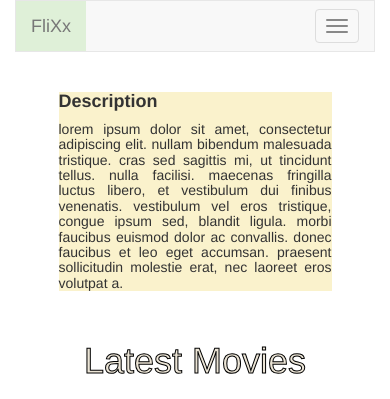
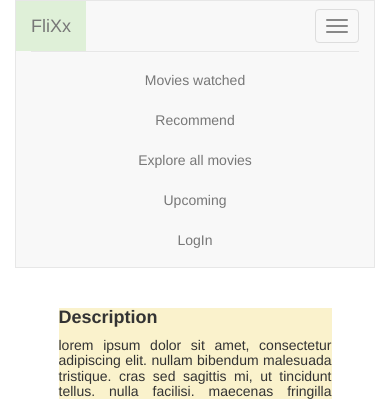
Before and after one commit to hairav/Django_project, a Django app: page /FliXx/ in a window 390 px wide, after a click that opens the changed part. Shown: the top 399 px of the page. Run offline with Django 3.2, Linux system fonts and the light colour scheme; data comes from the database, SQL or seed files in the repository; both versions use the stored data as it was after the commit; some libraries are stand-ins or nearby versions.

Commit message:
dynamic acitve classes for nav-bar

```diff
--- a/flixx/templates/flixx/base.html
+++ b/flixx/templates/flixx/base.html
@@ -6,6 +6,7 @@
     <link rel="shortcut icon" href="{% static 'flixx/images/f-red-logo-png-8.png' %}" />
 
     <link rel="stylesheet" href="{% static 'flixx/css/bootstrap.min.css' %}">
+
     <title>{% block title %}{% endblock %}</title>
     <style>
         h1 ,h2 {
@@ -13,36 +14,28 @@
    -webkit-text-stroke: 1px black;
 }
     </style>
+
+
 </head>
-
 <body {% load staticfiles %} style="background:url({% static 'flixx/images/blur-photos-26354-27045-hd-wallpapers.jpg' %}) no-repeat fixed 100% 100%">
   <div class="container-fluid">
-     <div class="navbar navbar-default float-right">
-         <div class="navbar-header float-left">
+     <div class="navbar navbar-default">
+         <div class="navbar-header">
     </div>
     <div class="container">
         <div class="navbar-header">
             <button class="navbar-toggle" type="button" data-toggle="collapse" data-target="#navbar-main">
                 <span class="icon-bar"></span>
                 <span class="icon-bar"></span>
-                <span class="icon-bar"></span>
+                <span style="float: right" class="icon-bar"></span>
             </button>
             <a class="navbar-brand bg-success" href="/FliXx/">FliXx</a>
         </div>
         <center>
-            <div class="navbar-collapse navbar-left collapse" id="navbar-main">
+            <div class="navbar-collapse collapse" id="navbar-main">
                 <ul class="nav navbar-nav">
-                    <li class="active"><a href="/FliXx/watched-movies">Movies watched</a>
-                    </li>
-
-                    <li><a href="/FliXx/recommend">Recommend</a>
-                    </li>
-                    <li><a href="/FliXx/Xplore">Explore all movies</a>
-                    </li>
-                    <li><a href="#">Upcoming</a>
-                    </li>
-                    <li class="float-right"><a href="/FliXx/login">{{ s }}</a>
-                    </li>
+                    {% block navigation %}
+                    {% endblock %}
                 </ul>
 
             </div>
@@ -56,12 +49,22 @@
 
   <div>
 <div class="row">
-<hr style="color:#23527c">
-<ol class="panel-footer">
-    <li><a href=""><h6 class="panel-footer">About FliXx</h6></a> </li>
-    <li><a href="/FliXx/aboutus"><h6 class="panel-footer">About Us</h6></a></li>
+{#<hr style="color:#23527c">#}
+<ol class="footer">
+    <li><a href=""><h5 class="panel-footer"><center>About FliXx</center></h5></a> </li>
+    <li><a href="/FliXx/aboutus"><h5 class="panel-footer"><center>About Us</center></h5></a></li>
 </ol>
 
 </div></div>
+<script src="https://code.jquery.com/jquery-3.2.1.slim.min.js" integrity="sha384-KJ3o2DKtIkvYIK3UENzmM7KCkRr/rE9/Qpg6aAZGJwFDMVNA/GpGFF93hXpG5KkN" crossorigin="anonymous"></script>
+<script src="https://cdnjs.cloudflare.com/ajax/libs/popper.js/1.12.3/umd/popper.min.js" integrity="sha384-vFJXuSJphROIrBnz7yo7oB41mKfc8JzQZiCq4NCceLEaO4IHwicKwpJf9c9IpFgh" crossorigin="anonymous"></script>
+<script src="https://maxcdn.bootstrapcdn.com/bootstrap/4.0.0-beta.2/js/bootstrap.min.js" integrity="sha384-alpBpkh1PFOepccYVYDB4do5UnbKysX5WZXm3XxPqe5iKTfUKjNkCk9SaVuEZflJ" crossorigin="anonymous"></script>
+<script>
+    $(".nav li").on("click", function() {
+      $(".nav li").removeClass("active");
+      $(this).addClass("active");
+    });
+
+</script>
 </body>
 </html>
--- a/flixx/templates/flixx/home.html
+++ b/flixx/templates/flixx/home.html
@@ -1,12 +1,27 @@
 {% extends 'flixx/base.html' %}
 {% block title %}FliXx | Home{% endblock %}
+{% block navigation %}
+
+<li><a href="/FliXx/watched-movies">Movies watched</a>
+                    </li>
+
+                    <li ><a href="/FliXx/recommend">Recommend</a>
+                    </li>
+                    <li ><a href="/FliXx/Xplore">Explore all movies</a>
+                    </li>
+                    <li><a href="#">Upcoming</a>
+                    </li>
+                    <li><a href="/FliXx/login">{{ s }}</a>
+                    </li>
+{% endblock %}
 {% block content %}
     <div>
         {% include 'flixx/description.html' %}
     <center><strong><h1>Latest Movies</h1></strong></center>
             {% if 'Username' not in request.session %}<h1><center><b>{{ message }}</b></center></h1>
-
-                    <div class="col-sm-9 row" style="width: 70%;float: left; height:70%;overflow: auto;">
+                <div class="container-fluid">
+                <div class="row">
+                    <div class="col-sm-9 row" style="overflow: auto;margin-right: 1%">
                         {% for movie in movies %}
                             <div class="float-left">
 
@@ -14,13 +29,16 @@
 
                             </div>
                     {% endfor %}
+                    </div>
+                    <span class="col-sm-3" >
+                            {% include 'flixx/form.html' %}
+                </span>
+                </div>
+                </div>
 
-                    </div>
-                <span class="col-sm-3 float-right" >
-                            {% include 'flixx/form.html' %}
-                        </span>
             {% else %}
-                <span class="col-sm-12">
+                <div class="container-fluid">
+                <div class="col-sm-12">
                     {% for movie in movies %}
                         <span class="float-left">
 
@@ -28,7 +46,8 @@
 
                         </span>
                     {% endfor %}
-                </span>
+                </div>
+                </div>
             {% endif %}
     </div>
 {% endblock %}
--- a/flixx/templates/flixx/thumnails.html
+++ b/flixx/templates/flixx/thumnails.html
@@ -1,4 +1,4 @@
-<div class="container" style="border:solid #d25452 2px; margin: 3%;">
+<div class="container-fluid" style="  border:solid #d25452 2px; margin: 3%;">
 		<div class="card">
 			<div class="container-fliud">
 				<div class="wrapper row">
--- a/flixx/views.py
+++ b/flixx/views.py
@@ -14,6 +14,8 @@ movies = movie.objects.all()
 
 
 def make(user):
+    likw[:] = []
+    dis[:] = []
     for i in like.objects.all():
         if i.user==user:
             if i.l==1:
```
Also changed, not shown: flixx/templates/flixx/Detailedview.html (+14 -0 lines), flixx/templates/flixx/explore.html (+14 -0 lines), flixx/templates/flixx/login.html (+33 -1 lines), flixx/templates/flixx/recommendations.html (+14 -0 lines), flixx/templates/flixx/watchedmovies.html (+14 -0 lines), db.sqlite3.
